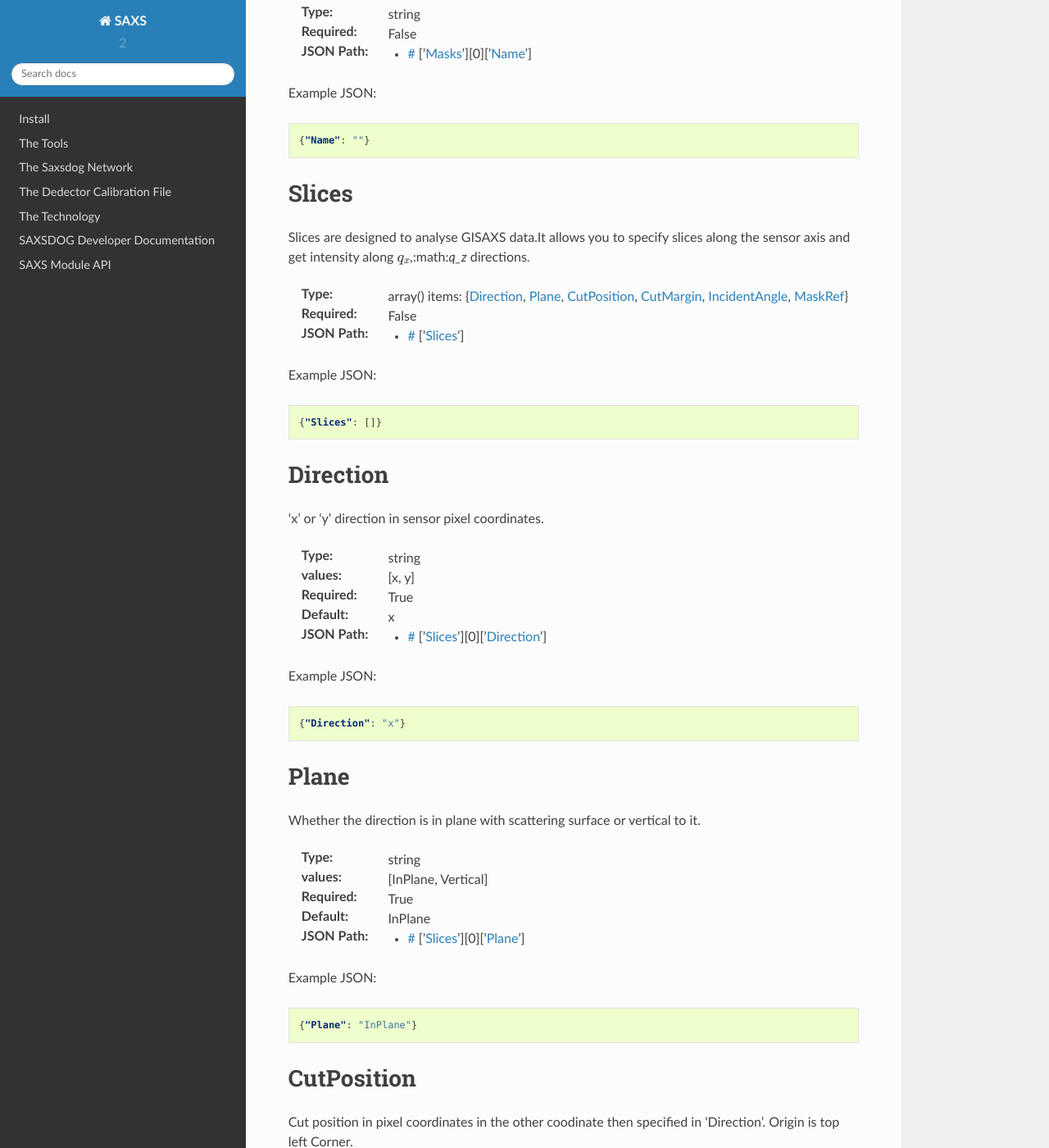
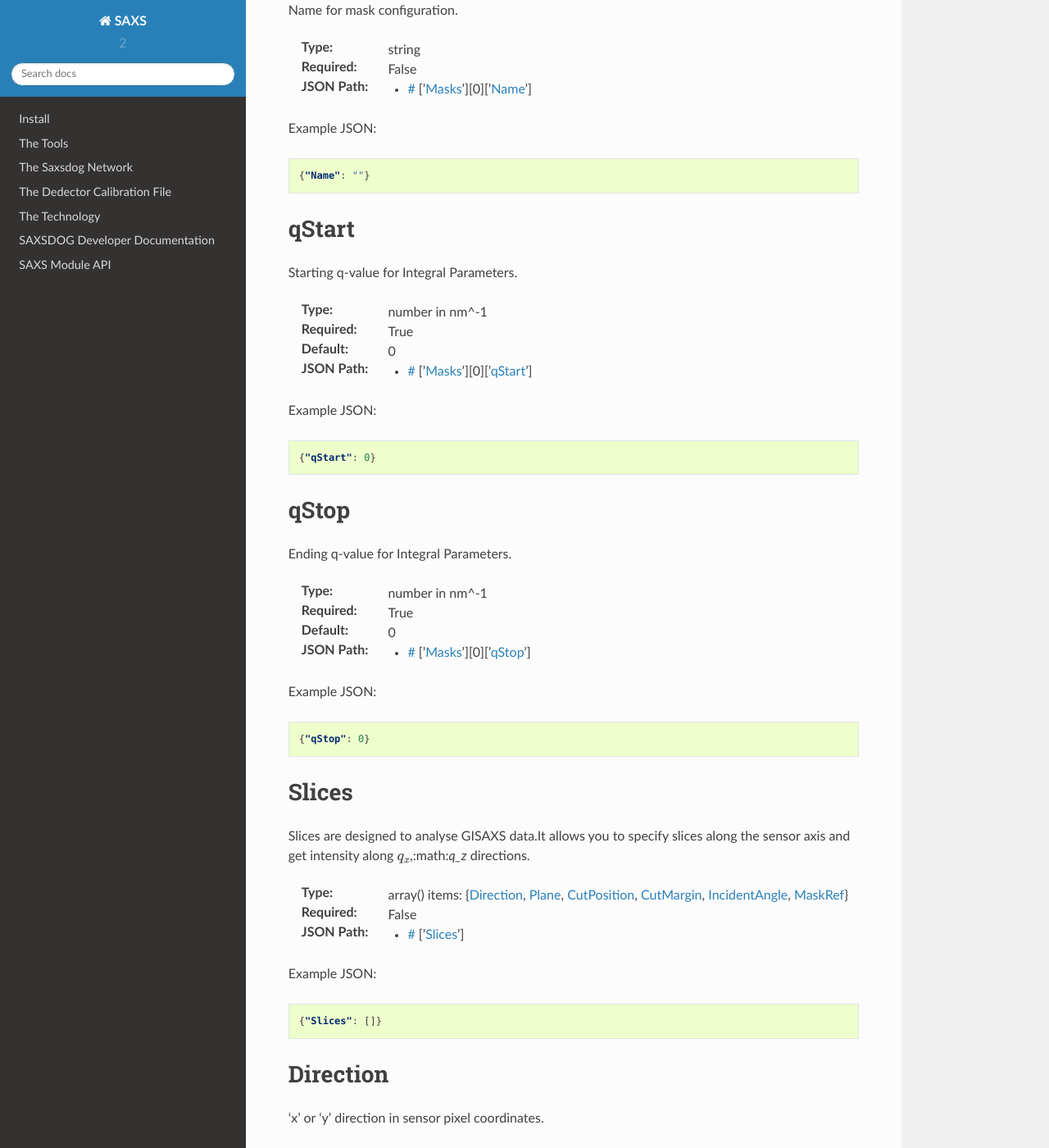
Before and after one commit to maxburian/SAXS_py3, a Sphinx documentation site: the page built from doc/SAXSSchema.rst, in a window 1280 px wide and 1400 px high, scrolled down 5607 px. Shown: the whole window at 82% size. Built offline with Sphinx 7.4.7 and the Read the Docs theme 2.0.0, drawn with Linux system fonts in a browser that asks for light colours; some of the changed text lies outside the part shown.

Commit message:
New json schema in docu.

```diff
--- a/doc/SAXSSchema.rst
+++ b/doc/SAXSSchema.rst
@@ -4,7 +4,7 @@
 
 .. role:: red
 
-.. _required:
+:.. _required:
 
  The ':red:`*`' signifies a required Field.
 
@@ -44,14 +44,18 @@
         "DedectorDistanceMM": 1000.0
       },
       "Wavelength": 1.54,
-      "Directory": [],
-      "Masks": []
+      "Directory": [
+        0
+      ],
+      "Masks": [
+        0
+      ]
     }
 
 .. _Title:
 
 Title
--------------------------
+--------------------
 
 :Type:
   string
@@ -69,7 +73,7 @@
 .. _Geometry:
 
 Geometry
--------------------------
+--------------------
 
 :Type:
   object
@@ -108,7 +112,7 @@
 .. _Tilt:
 
 Tilt
--------------------------
+--------------------
 
 The sensor, usually is not perfectly perpenticular to the ray direction. The tilt angle can be specified by giving the following paramters.
 
@@ -131,7 +135,7 @@
 .. _TiltRotDeg:
 
 TiltRotDeg
--------------------------
+--------------------
 
 This gives the angel of the tilt direction.
 
@@ -154,7 +158,7 @@
 .. _TiltAngleDeg:
 
 TiltAngleDeg
--------------------------
+--------------------
 
 This gives the angle between the ray direction and the normal to the sensor plane.
 
@@ -177,7 +181,7 @@
 .. _BeamCenter:
 
 BeamCenter
--------------------------
+--------------------
 
 Gives the beam center in pixel coorinates.
 
@@ -200,7 +204,7 @@
 .. _DedectorDistanceMM:
 
 DedectorDistanceMM
--------------------------
+--------------------
 
 Distance between diffraction center and sensor.
 
@@ -223,7 +227,7 @@
 .. _PixelSizeMicroM:
 
 PixelSizeMicroM
--------------------------
+--------------------
 
 The pixel size on the sensor.
 
@@ -246,7 +250,7 @@
 .. _Imagesize:
 
 Imagesize
--------------------------
+--------------------
 
 Size of sensor image in pixel.
 
@@ -269,10 +273,10 @@
 .. _Masks:
 
 Masks
--------------------------
+--------------------
 
 :Type:
-  array() items: {:ref:`MaskFile`, :ref:`Oversampling`, :ref:`PixelPerRadialElement`, :ref:`Name`}
+  array() items: {:ref:`MaskFile`, :ref:`Oversampling`, :ref:`PixelPerRadialElement`, :ref:`Name`, :ref:`qStart`, :ref:`qStop`}
 :Required:
   True
 :JSON Path:
@@ -282,12 +286,12 @@
 
 .. code:: json
 
-    {"Masks": []}
+    {"Masks": [0]}
 
 .. _MaskFile:
 
 MaskFile
--------------------------
+--------------------
 
 Path of Maskfile
 
@@ -310,7 +314,7 @@
 .. _Oversampling:
 
 Oversampling
--------------------------
+--------------------
 
 Oversampling factor for radial integration. The higher, the longer the setup but the higher the accuracy. More then 3 is probably overkill.
 
@@ -333,7 +337,7 @@
 .. _PixelPerRadialElement:
 
 PixelPerRadialElement
--------------------------
+--------------------
 
 Expresses the width of a radial step in terms of pixels. '1' means :math:`\delta R\approx 1` :ref:`PixelSizeMicroM`.
 
@@ -356,7 +360,7 @@
 .. _Name:
 
 Name
--------------------------
+--------------------
 
 Name for mask configuration.
 
@@ -374,10 +378,56 @@
 
     {"Name": ""}
 
+.. _qStart:
+
+qStart
+--------------------
+
+Starting q-value for Integral Parameters.
+
+
+:Type:
+  number in nm^-1
+:Required:
+  True
+:Default:
+  0
+:JSON Path:
+  * :ref:`# <root>` [':ref:`Masks <Masks>`'][0][':ref:`qStart <qStart>`']
+
+Example JSON:
+
+.. code:: json
+
+    {"qStart": 0}
+
+.. _qStop:
+
+qStop
+--------------------
+
+Ending q-value for Integral Parameters.
+
+
+:Type:
+  number in nm^-1
+:Required:
+  True
+:Default:
+  0
+:JSON Path:
+  * :ref:`# <root>` [':ref:`Masks <Masks>`'][0][':ref:`qStop <qStop>`']
+
+Example JSON:
+
+.. code:: json
+
+    {"qStop": 0}
+
 .. _Slices:
 
 Slices
--------------------------
+--------------------
 
 Slices are designed to analyse GISAXS data.It allows you to specify slices along the sensor axis and get intensity along :math:`q_x`,:math:`q_z` directions.
 
@@ -398,7 +448,7 @@
 .. _Direction:
 
 Direction
--------------------------
+--------------------
 
 'x' or 'y' direction in sensor pixel coordinates.
 
@@ -406,7 +456,7 @@
 :Type:
   string
 :values:
-  [x, y]
+  ``[u'x', u'y']``
 
 :Required:
   True
@@ -424,7 +474,7 @@
 .. _Plane:
 
 Plane
--------------------------
+--------------------
 
 Whether the direction is in plane with scattering surface or vertical to it.
 
@@ -432,7 +482,7 @@
 :Type:
   string
 :values:
-  [InPlane, Vertical]
+  ``[u'InPlane', u'Vertical']``
 
 :Required:
   True
@@ -450,7 +500,7 @@
 .. _CutPosition:
 
 CutPosition
--------------------------
+--------------------
 
 Cut position in pixel coordinates in the other coodinate then specified in 'Direction'. Origin is top left Corner.
 
@@ -473,7 +523,7 @@
 .. _CutMargin:
 
 CutMargin
--------------------------
+--------------------
 
 Number of pixels left and right from  cut to include into the average .
 
@@ -496,7 +546,7 @@
 .. _IncidentAngle:
 
 IncidentAngle
--------------------------
+--------------------
 
 Angle of incidence in GISAXS setup.
 
@@ -519,7 +569,7 @@
 .. _MaskRef:
 
 MaskRef
--------------------------
+--------------------
 
 Chose which mask to use for the sclice. '-1' means don't use mask
 
@@ -542,7 +592,7 @@
 .. _Wavelength:
 
 Wavelength
--------------------------
+--------------------
 
 Refined wavelength.
 
@@ -565,7 +615,7 @@
 .. _PolarizationCorrection:
 
 PolarizationCorrection
--------------------------
+--------------------
 
 The scattering direction id dependend on the light polarization. This may be acconted for with the polarization correction.
 
@@ -590,7 +640,7 @@
 .. _Fraction:
 
 Fraction
--------------------------
+--------------------
 
 Fraction of light polarized in the given (:ref:`Angle`) direction.
 
@@ -613,7 +663,7 @@
 .. _Angle:
 
 Angle
--------------------------
+--------------------
 
 Angle of the polarization plane.
 
@@ -636,7 +686,7 @@
 .. _Directory:
 
 Directory
--------------------------
+--------------------
 
 Directory to take into acount for processing images. Given as a list of subdirectories.
 
@@ -652,12 +702,12 @@
 
 .. code:: json
 
-    {"Directory": []}
+    {"Directory": [0]}
 
 .. _Threads:
 
 Threads
--------------------------
+--------------------
 
 :Type:
   integer
--- a/doc/cal.json
+++ b/doc/cal.json
@@ -25,7 +25,9 @@
         {
             "PixelPerRadialElement": 1,
             "MaskFile": "data/AAA_integ.msk",
-            "Oversampling": 2
+            "Oversampling": 2,
+            "qStart": 0.0,
+            "qStop": 5.0
         }
     ],
     "Wavelength": 1.54
--- a/doc/calgeo.json
+++ b/doc/calgeo.json
@@ -25,7 +25,9 @@
         {
             "PixelPerRadialElement": 1,
             "MaskFile": "emptymask.tif",
-            "Oversampling": 2
+            "Oversampling": 2,
+            "qStart": 0.0,
+            "qStop": 5.0
         }
     ],
     "Wavelength": 1.54
--- a/doc/calpol.json
+++ b/doc/calpol.json
@@ -29,7 +29,9 @@
         {
             "PixelPerRadialElement": 1,
             "MaskFile": "./data/AAA_integ.msk",
-            "Oversampling": 2
+            "Oversampling": 2,
+            "qStart": 0.0,
+            "qStop": 5.0
         }
     ],
     "Wavelength": 1.54
```
Also changed, not shown: doc/DataConsolidationSchema.rst (+20 -20 lines), doc/MatrixMulti.rst (+4 -4 lines), doc/SAXSLeashRequest.rst (+10 -10 lines), doc/SAXSLeashResult.rst (+46 -26 lines), doc/bad.svg, doc/good.svg, 4 other files.
